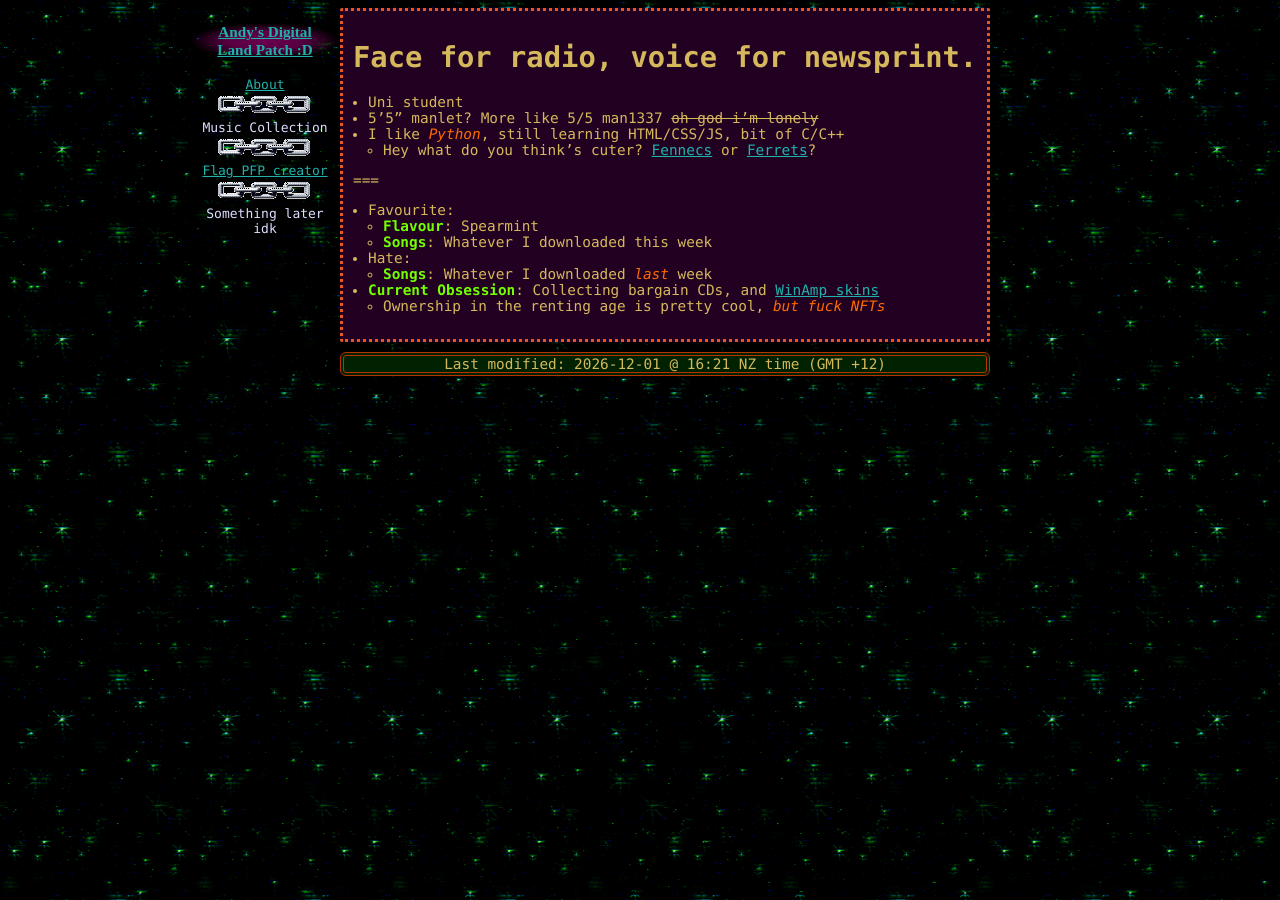
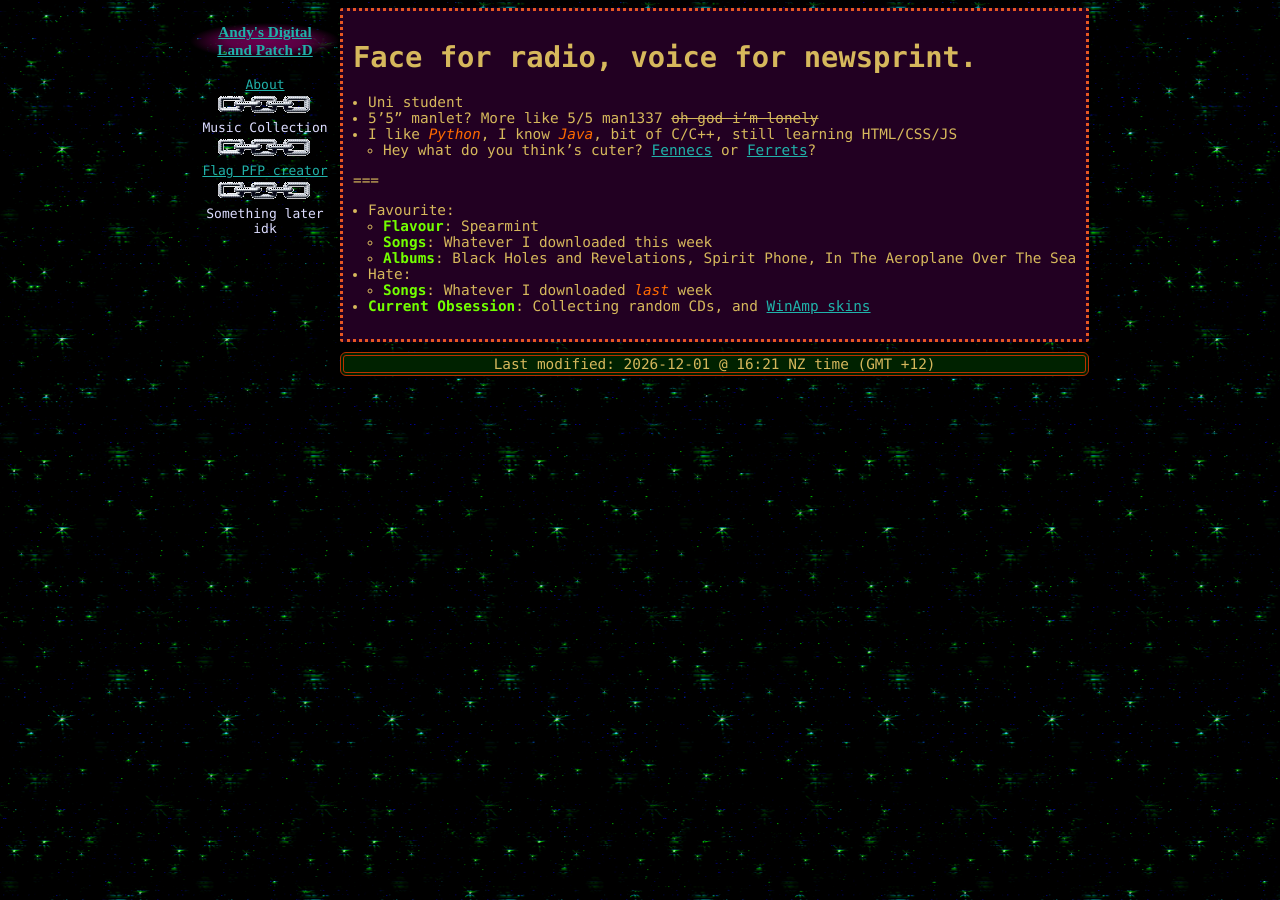
Before and after one commit to 64andy/neocities-website, a Jekyll site: the page built from pages/about.md, in a window 1280 px wide. Built offline with Jekyll 4.4.1, drawn with Linux system fonts in a browser that asks for light colours.

Commit message:
Minor wording updates in my about & homepage

```diff
--- a/_layouts/default.html
+++ b/_layouts/default.html
@@ -7,7 +7,7 @@
   <link href="/css/style.css" rel="stylesheet" type="text/css" media="all">
   {% if page.bg_image %}
     <script>
-      document.getElementsByTagName('html')[0].style.backgroundImage = 'url("{{ page.bg_image }}")';
+      document.querySelector('html').style.backgroundImage = 'url("{{ page.bg_image }}")';
     </script>
   {% else %}
     <link href="/css/default-background.css" rel="stylesheet" type="text/css" media="all">
--- a/pages/about.md
+++ b/pages/about.md
@@ -8,7 +8,7 @@ permalink: /about/
 
 + Uni student
 + 5'5" manlet? More like 5/5 man1337 ~~oh god i'm lonely~~
-+ I like *Python*, still learning HTML/CSS/JS, bit of C/C++
++ I like *Python*, I know *Java*, bit of C/C++, still learning HTML/CSS/JS
   + Hey what do you think's cuter?
     [Fennecs](https://twitter.com/FennecsDaily)
     or
@@ -19,13 +19,12 @@ permalink: /about/
 - Favourite:
   - **Flavour**: Spearmint
   - **Songs**: Whatever I downloaded this week
+  - **Albums**: Black Holes and Revelations, Spirit Phone, In The Aeroplane Over The Sea
 
 - Hate:
   - **Songs**: Whatever I downloaded *last* week
 
-
-- **Current Obsession**: Collecting bargain CDs, and [WinAmp skins](https://twitter.com/winampskins)
-  - Ownership in the renting age is pretty cool, *but fuck NFTs*
+- **Current Obsession**: Collecting random CDs, and [WinAmp skins](https://twitter.com/winampskins)
 
 
 
```
Also changed, not shown: pages/index.md (+2 -1 lines).
